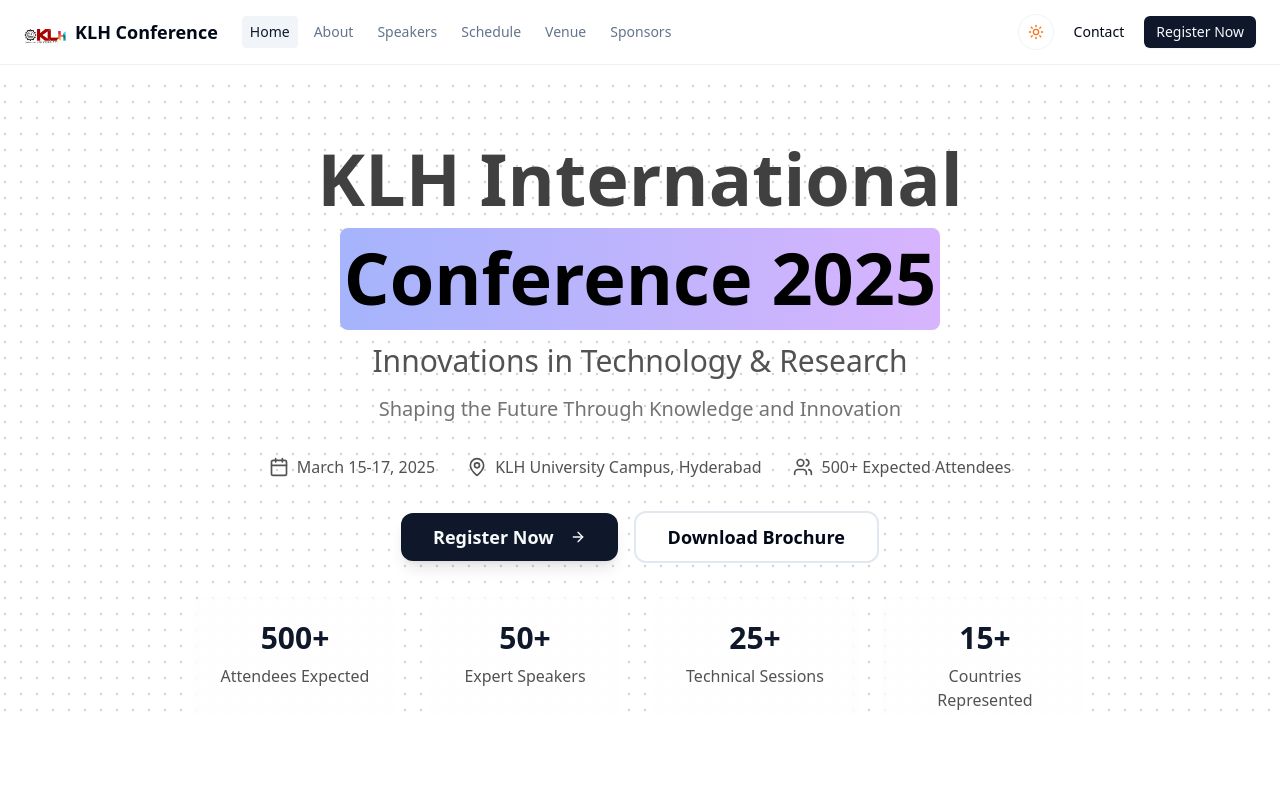
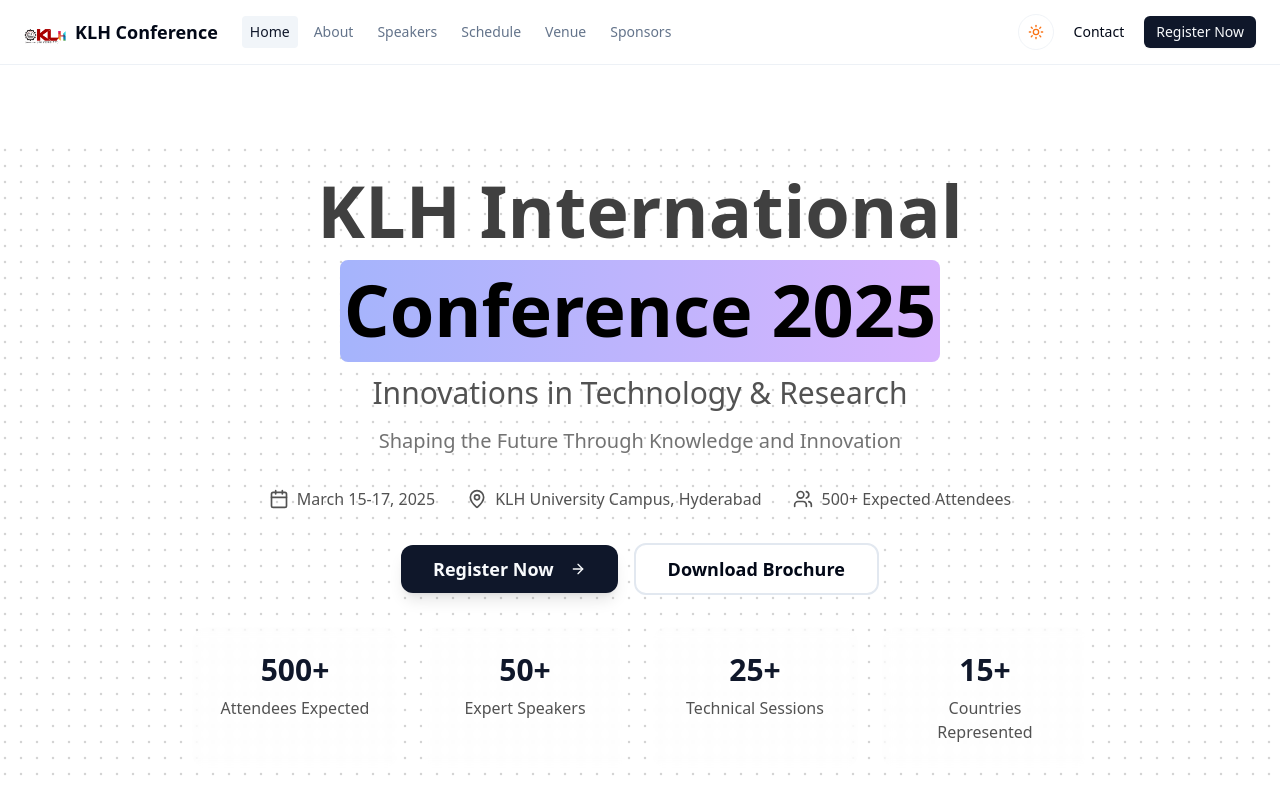
Before and after one commit to VickyKumarOfficial/KLH-Conference, a React (Vite) app: page / in a window 1280 px wide. Shown: the top 800 px of the page. Built offline with nearby package versions, Linux system fonts and the light colour scheme.

Commit message:
Changes in the header section

```diff
--- a/src/components/sections/HeroSection.tsx
+++ b/src/components/sections/HeroSection.tsx
@@ -8,7 +8,7 @@ import { conferenceData } from "@/data/conference";
 
 export default function HeroSection() {
   return (
-    <div className="relative h-screen flex items-center justify-center overflow-hidden -mt-16">
+    <div className="relative min-h-screen flex items-center justify-center overflow-hidden">
       {/* Spotlight Effects */}
       <Spotlight
         className="-top-40 left-0 md:left-60 md:-top-20"
@@ -25,7 +25,7 @@ export default function HeroSection() {
 
       {/* Hero Content */}
       <HeroHighlight>
-        <div className="relative z-10 max-w-7xl mx-auto px-4 sm:px-6 lg:px-8 text-center pt-16">
+        <div className="relative z-10 max-w-7xl mx-auto px-4 sm:px-6 lg:px-8 text-center">
           <motion.div
             initial={{ opacity: 0, y: 20 }}
             animate={{ opacity: 1, y: 0 }}
```
